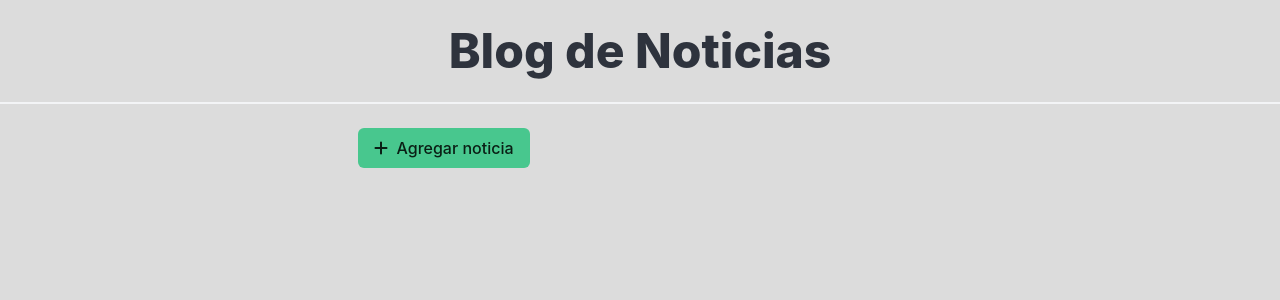
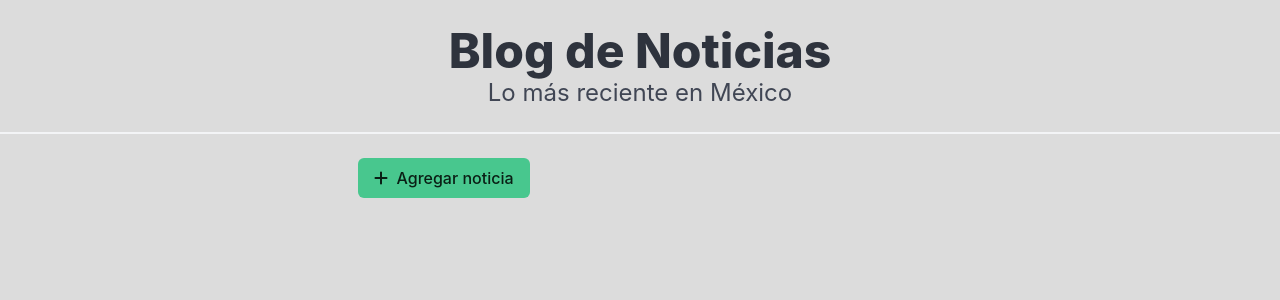
Before and after one commit to Margyio/EX_U1_15590779, a Flask app: page / in a window 1280 px wide. Shown: the top 300 px of the page. Run offline with Flask 3, Linux system fonts and the light colour scheme; some libraries are stand-ins or nearby versions.

Commit message:
hotfix:15590779- header resuelto

```diff
--- a/templates/base.html
+++ b/templates/base.html
@@ -11,6 +11,8 @@
     <header>
         <br>
         <h1 class="title has-text-centered is-1">Blog de Noticias</h1>
+
+        <h2 class="subtitle has-text-centered is-4">Lo más reciente en México</h2>
         <hr>
     </header>
     <div class="container">
```
